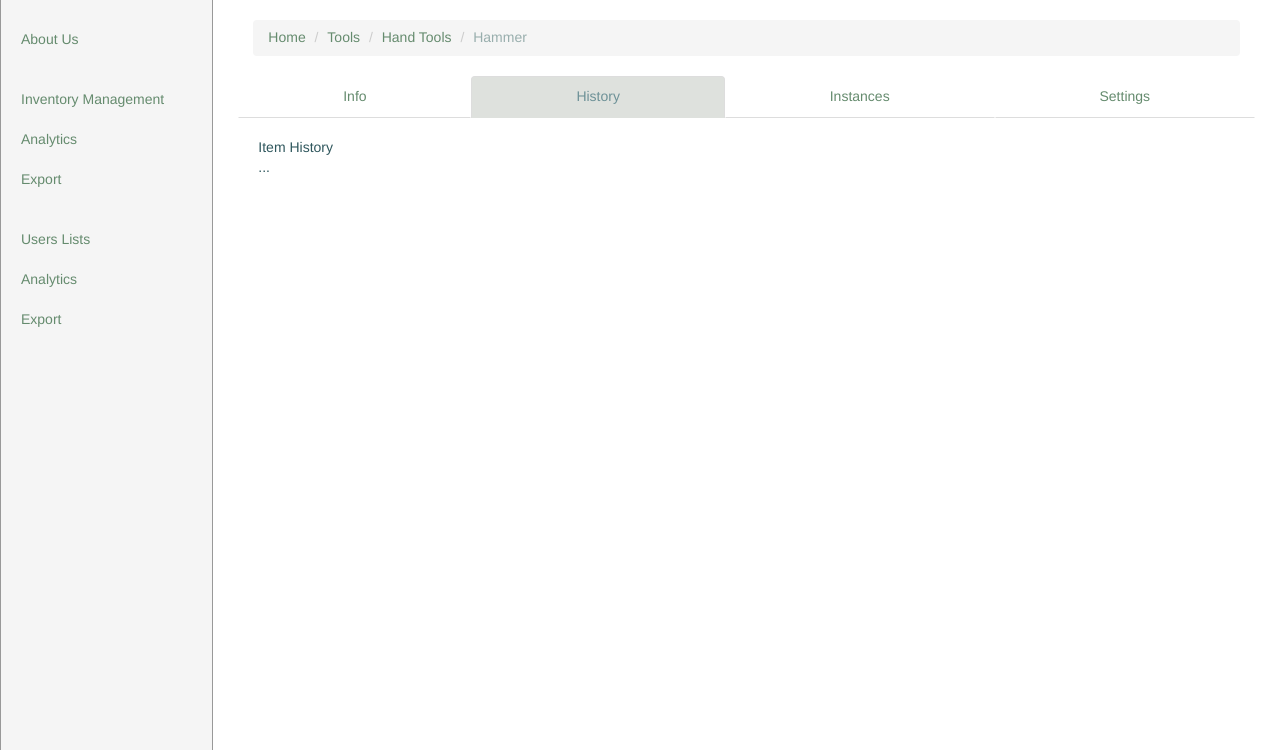
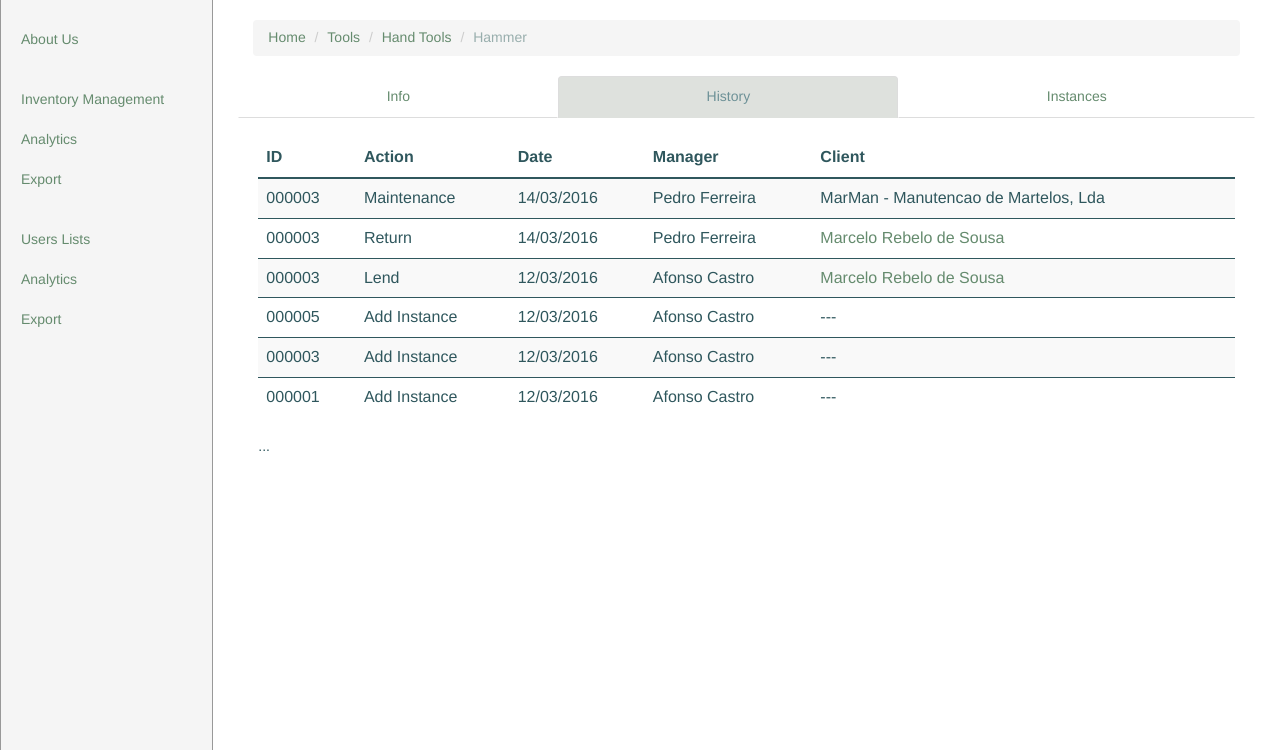
Before and after one commit to 444Duarte/LBAW, a PHP site: page /templates/item.php in a window 1280 px wide, after a click on "History". Shown: the part 50-800 px from the top of the page. Run offline with PHP 8.4, Linux system fonts and the light colour scheme.

Commit message:
All user stories done

```diff
--- a/templates/css/item.css
+++ b/templates/css/item.css
@@ -11,3 +11,12 @@
 .transparent{
 	opacity: 0.5;
 }
+
+.panel-title{
+	display:inline;
+	font-size: 30px;
+}
+
+.panel-heading{
+	vertical-align: middle;
+}
--- a/templates/item.php
+++ b/templates/item.php
@@ -36,7 +36,6 @@
 							<li role="presentation" class="active"><a href="#info" aria-controls="info" role="tab" data-toggle="tab">Info</a></li>
 							<li role="presentation"><a href="#history" aria-controls="history" role="tab" data-toggle="tab">History</a></li>
 							<li role="presentation"><a href="#instances" aria-controls="instances" role="tab" data-toggle="tab">Instances</a></li>
-							<li role="presentation"><a href="#settings" aria-controls="settings" role="tab" data-toggle="tab">Settings</a></li>
 						</ul>
 					</div>
 
@@ -77,13 +76,74 @@
 									</div>
 								</div>
 							</div>
-							<div role="tabpanel" class="tab-pane" id="history">Item History</div>
+							<div role="tabpanel" class="tab-pane" id="history">
+								<table class="table table-striped">
+					              <thead>
+					                  <tr>
+										<th>ID</th>
+									    <th>Action</th>
+					                    <th>Date</th>
+										<th>Manager</th>
+										<th>Client</th>
+					                  </tr>
+					              </thead>
+								  <tbody>
+					                <tr>
+									  <td>000003</td>
+					                  <td>Maintenance</td>
+					                  <td>14/03/2016</td>
+					                  <td>Pedro Ferreira</td>
+									  <td>MarMan - Manutencao de Martelos, Lda</td>
+					                </tr>
+									<tr>
+									  <td>000003</td>
+					                  <td>Return</td>
+					                  <td>14/03/2016</td>
+									  <td>Pedro Ferreira</td>
+									  <td><a href="user_profile.php">Marcelo Rebelo de Sousa</a></td>
+					                </tr>
+					                <tr>
+									  <td>000003</td>
+					                  <td>Lend</td>
+					                  <td>12/03/2016</td>
+									  <td>Afonso Castro</td>
+									  <td><a href="user_profile.php">Marcelo Rebelo de Sousa</a></td>
+					                </tr>
+									<tr>
+									  <td>000005</td>
+					                  <td>Add Instance</td>
+					                  <td>12/03/2016</td>
+									  <td>Afonso Castro</td>
+									  <td>---</td>
+					                </tr>
+									<tr>
+									  <td>000003</td>
+					                  <td>Add Instance</td>
+					                  <td>12/03/2016</td>
+									  <td>Afonso Castro</td>
+									  <td>---</td>
+					                </tr>
+					                <tr>
+									  <td>000001</td>
+					                  <td>Add Instance</td>
+					                  <td>12/03/2016</td>
+									  <td>Afonso Castro</td>
+									  <td>---</td>
+					                </tr>
+					              </tbody>
+					            </table>
+							</div>
 							<div role="tabpanel" class="tab-pane" id="instances">
 								<div class="row">
 									<div class="col-sm-12">
 										<div class="panel panel-default">
-											<div class="panel-heading">
-													<h3 class="panel-title">Available Items</h3>
+											<div class="panel-heading clearfix">
+													<span class="panel-title">Available Items</span>
+													<span class="pull-right">
+													<button id="add-item-button" type="button" class="btn btn-default btn-lg" data-toggle="modal" data-target="#add-instance-modal" data-whatever="@getbootstrap">
+														<span class="glyphicon glyphicon-plus" aria-hidden="true"></span> Add Instance
+													</button>
+													</span>
 												</div>
 												<div class="panel-body">
 													<table class="table table-striped">
@@ -101,6 +161,7 @@
 															<a href="#" title="Lend"><span class="glyphicon glyphicon-log-out" aria-hidden="true"></span></a>
 															<a href="#" title="Maintenance"><span class="glyphicon glyphicon-wrench" aria-hidden="true"></span></a>
 															<a href="#" title="Return"><span class="glyphicon glyphicon-log-in transparent" aria-hidden="true"></span></a>
+															<a href="#" title="Remove"><span class="glyphicon glyphicon-remove" aria-hidden="true"></span></a>
 															</td>
 														</tr>
 														<tr>
@@ -111,6 +172,7 @@
 															<a href="#" title="Lend"><span class="glyphicon glyphicon-log-out transparent" aria-hidden="true"></span></a>
 															<a href="#" title="Maintenance"><span class="glyphicon glyphicon-wrench transparent" aria-hidden="true"></span></a>
 															<a href="#" title="Return"><span class="glyphicon glyphicon-log-in" aria-hidden="true"></span></a>
+															<a href="#" title="Remove"><span class="glyphicon glyphicon-remove transparent" aria-hidden="true"></span></a>
 															</td>
 														</tr>
 														<tr>
@@ -121,6 +183,7 @@
 															<a href="#" title="Lend"><span class="glyphicon glyphicon-log-out" aria-hidden="true"></span></a>
 															<a href="#" title="Maintenance"><span class="glyphicon glyphicon-wrench" aria-hidden="true"></span></a>
 															<a href="#" title="Return"><span class="glyphicon glyphicon-log-in transparent" aria-hidden="true"></span></a>
+															<a href="#" title="Remove"><span class="glyphicon glyphicon-remove" aria-hidden="true"></span></a>
 															</td>
 														</tr>
 													</table>
@@ -137,6 +200,52 @@
 			</div>
 		</div>
 	</div>
+
+	<div id="remove-instance-modal" class="modal fade" tabindex="-1" role="dialog">
+        <div class="modal-dialog" role="document">
+          <div class="modal-content">
+            <div class="modal-header">
+              <button type="button" class="close" data-dismiss="modal" aria-label="Close">
+              	<span aria-hidden="true">&times;</span>
+              </button>
+              <h4 class="modal-title">Remove Instance</h4>
+            </div>
+            <div class="modal-body">
+              <form id="remove-instance-form" action="" method="post">
+                Condition: <?php print_stars(0)?>
+              </form>
+            </div>
+            <div class="modal-footer">
+              <button type="button" class="btn btn-default" data-dismiss="modal">Close</button>
+              <button type="button" id="submit_form_button" class="btn btn-primary">Remove Instance</button>
+            </div>
+          </div><!-- /.modal-content -->
+        </div><!-- /.modal-dialog -->
+      </div><!-- /.modal -->
+
+	<div id="add-instance-modal" class="modal fade" tabindex="-1" role="dialog">
+        <div class="modal-dialog" role="document">
+          <div class="modal-content">
+            <div class="modal-header">
+              <button type="button" class="close" data-dismiss="modal" aria-label="Close">
+              	<span aria-hidden="true">&times;</span>
+              </button>
+              <h4 class="modal-title">Add Instance</h4>
+            </div>
+            <div class="modal-body">
+              <form id="add-instance-form" action="" method="post">
+                Condition: <?php print_stars(0)?>
+              </form>
+            </div>
+            <div class="modal-footer">
+              <button type="button" class="btn btn-default" data-dismiss="modal">Close</button>
+              <button type="button" id="submit_form_button" class="btn btn-primary">Add Instance</button>
+            </div>
+          </div><!-- /.modal-content -->
+        </div><!-- /.modal-dialog -->
+      </div><!-- /.modal -->
+
+
 	<script src="../lib/jquery-1.12.1.min.js"></script>
 	<script src="../lib/bootstrap-3.3.6-dist/js/bootstrap.min.js"></script>
 	<script src="../lib/moment.min.js"></script>
```
Also changed, not shown: templates/item_list.php (+16 -4 lines).
